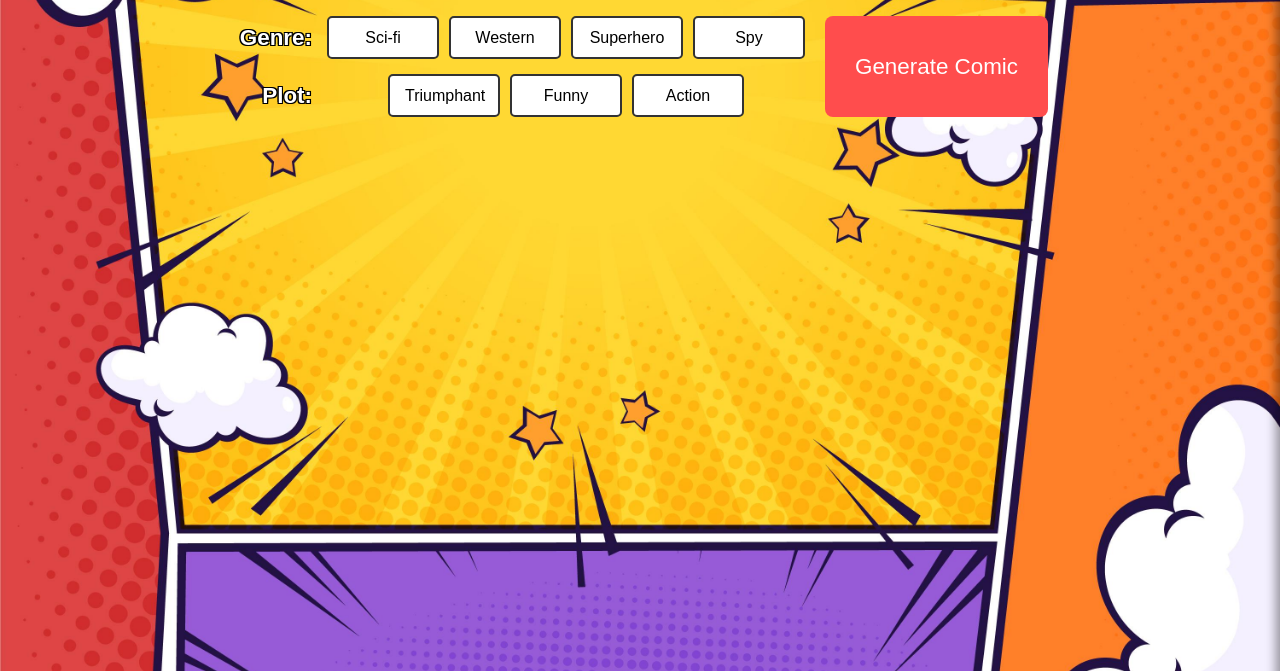
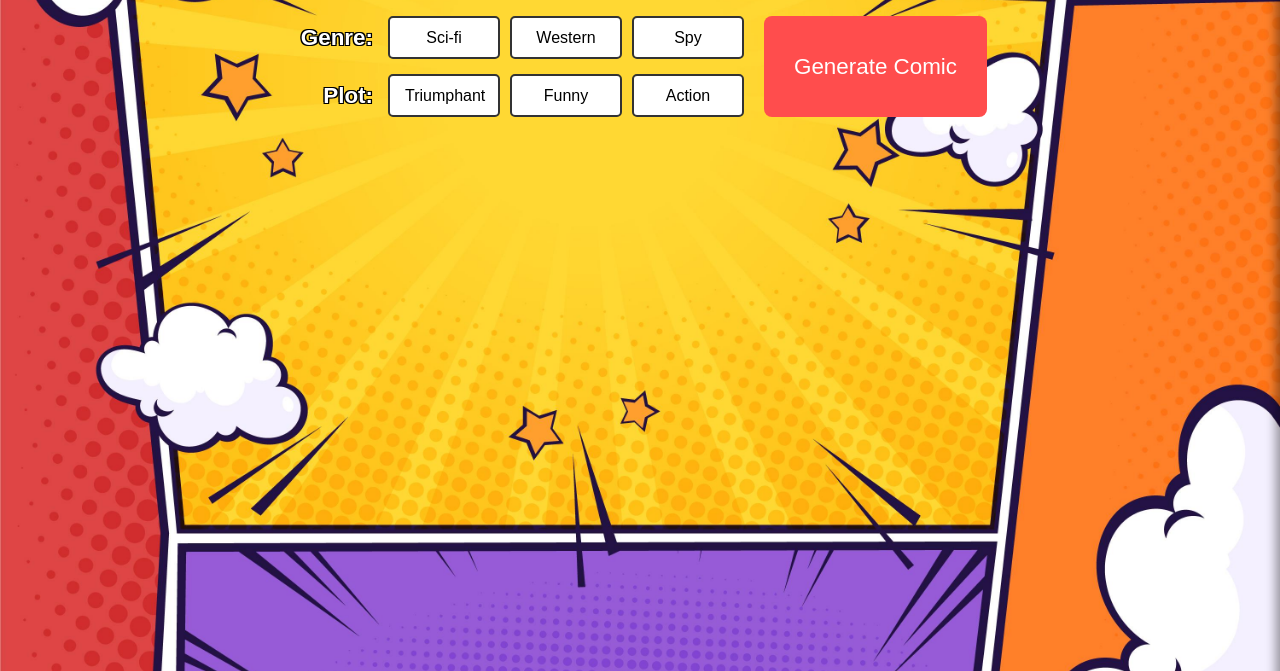
Before and after one commit to A-Godzo/AI-Comic, a website: page index.html in a window 1280 px wide. Shown: the part 129-800 px from the top of the page. Drawn offline with Linux system fonts and the light colour scheme.

Commit message:
fine tuning

```diff
--- a/index.html
+++ b/index.html
@@ -237,7 +237,6 @@
       <div id="genre-options" class="options">
         <button data-genre="sci-fi">Sci-fi</button>
         <button data-genre="western">Western</button>
-        <button data-genre="superhero">Superhero</button>
         <button data-genre="spy">Spy</button>
       </div>
     </div>
```
